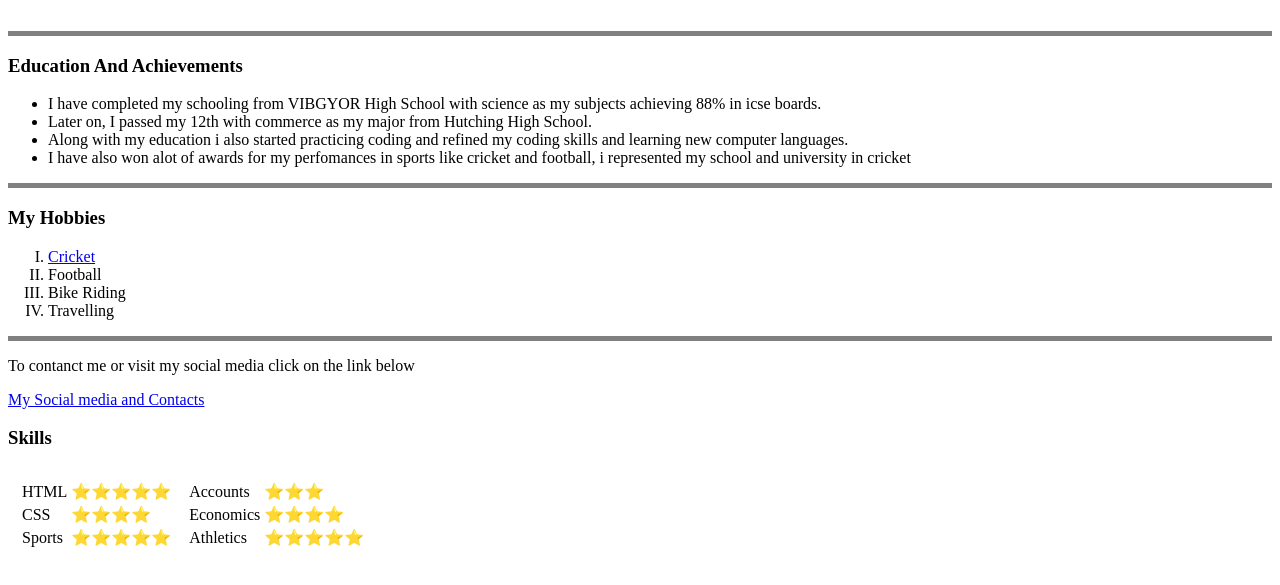
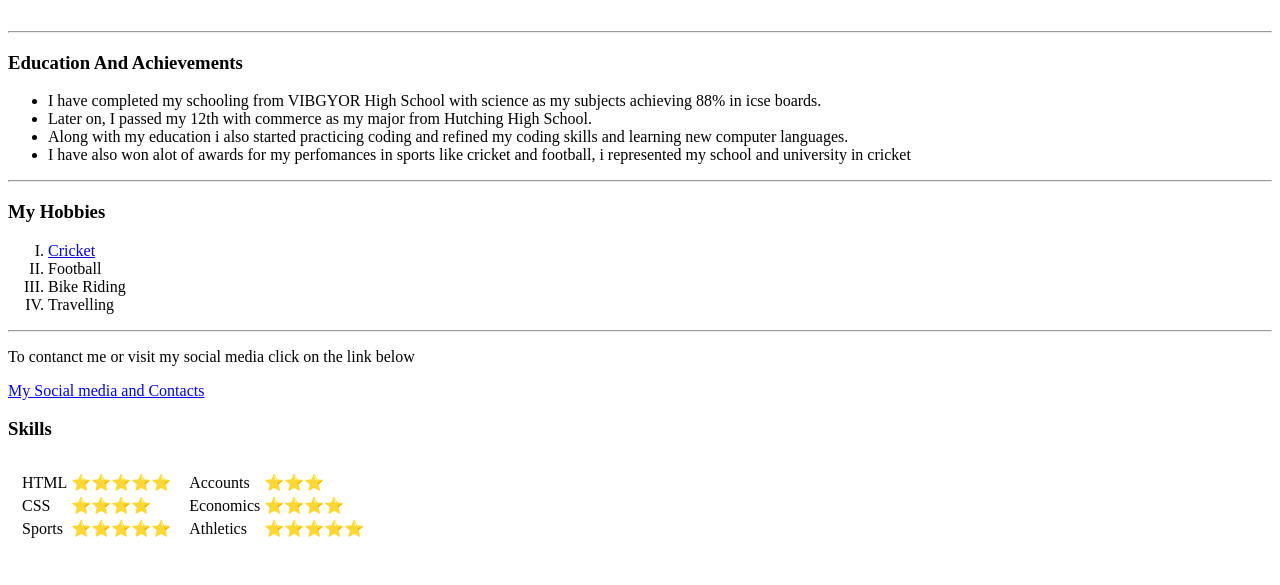
Before and after one commit to Aliresh17/cv, a plain HTML site: page index.html in a window 1280 px wide. Shown: the part 183-768 px from the top of the page. Drawn offline with Linux system fonts and the light colour scheme.

Commit message:
hr tag editing done

```diff
--- a/index.html
+++ b/index.html
@@ -13,7 +13,7 @@
         <p>I have graduated from class 12 with economics and accounts as my main subjects,I am also Web developer proficient in computer languages like HTML,CSS and java script i am also well known with wordpress.</p></td>
     </tr>
   </table>
-  <hr size="5" noshade>
+  <hr>
   <h3>Education And Achievements</h3>
   <ul>
     <Li>I have completed my schooling from VIBGYOR High School with science as my subjects achieving 88% in icse boards.</Li>
@@ -21,7 +21,7 @@
     <li>Along with my education i also started practicing coding and refined my coding skills and learning new computer languages. </li>
     <li>I have also won alot of awards for my perfomances in sports like cricket and football, i represented my school and university in cricket</li>
   </ul>
-  <hr size="5" noshade>
+  <hr>
   <h3>My Hobbies</h3>
   <ol type="I">
     <li> <a href="https://youtu.be/HK6B2da3DPA">Cricket</a></li>
@@ -29,7 +29,7 @@
     <li>Bike Riding</li>
     <li>Travelling</li>
   </ol>
-<hr size="5" noshade>
+<hr>
 <p>To contanct me or visit my social media click on the link below</p>
 <a href="contacts.html">My Social media and Contacts</a>
 <h3>Skills</h3>
```
